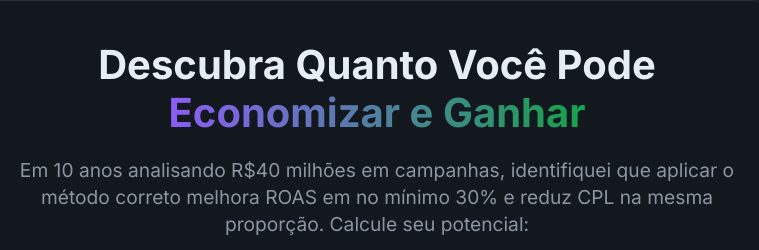
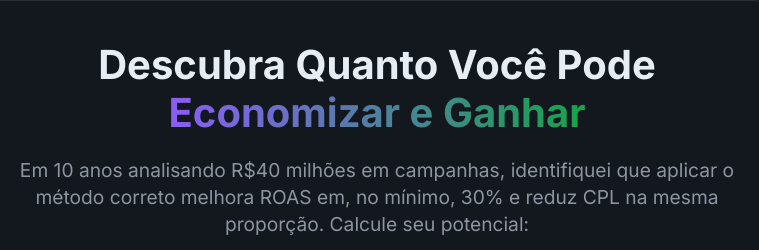
Before and after one commit to pvfberto/teste-gemini-2, a website: page index.html in a window 1280 px wide. Shown: the part 2608-2858 px from the top of the page, 263-1022 px from the left. Drawn offline with nearby package versions, Linux system fonts and the light colour scheme.

Commit message:
Update index.html

```diff
--- a/index.html
+++ b/index.html
@@ -753,7 +753,7 @@
                 <div class="calculator-container" data-aos="fade-up">
                     <div class="calculator-header">
                         <h2>Descubra Quanto Você Pode <span class="gradient-text">Economizar e Ganhar</span></h2>
-                        <p class="subtitle">Em 10 anos analisando R$40 milhões em campanhas, identifiquei que aplicar o método correto melhora ROAS em no mínimo 30% e reduz CPL na mesma proporção. Calcule seu potencial:</p>
+                        <p class="subtitle">Em 10 anos analisando R$40 milhões em campanhas, identifiquei que aplicar o método correto melhora ROAS em, no mínimo, 30% e reduz CPL na mesma proporção. Calcule seu potencial:</p>
                         <p class="intro-text">Mesmo aplicando apenas os conceitos básicos do Curso Total Ads 360º, nossos alunos relatam melhorias consistentes de 30-50% nos resultados. Use a calculadora abaixo para descobrir o impacto no seu negócio:</p>
                     </div>
 
```
